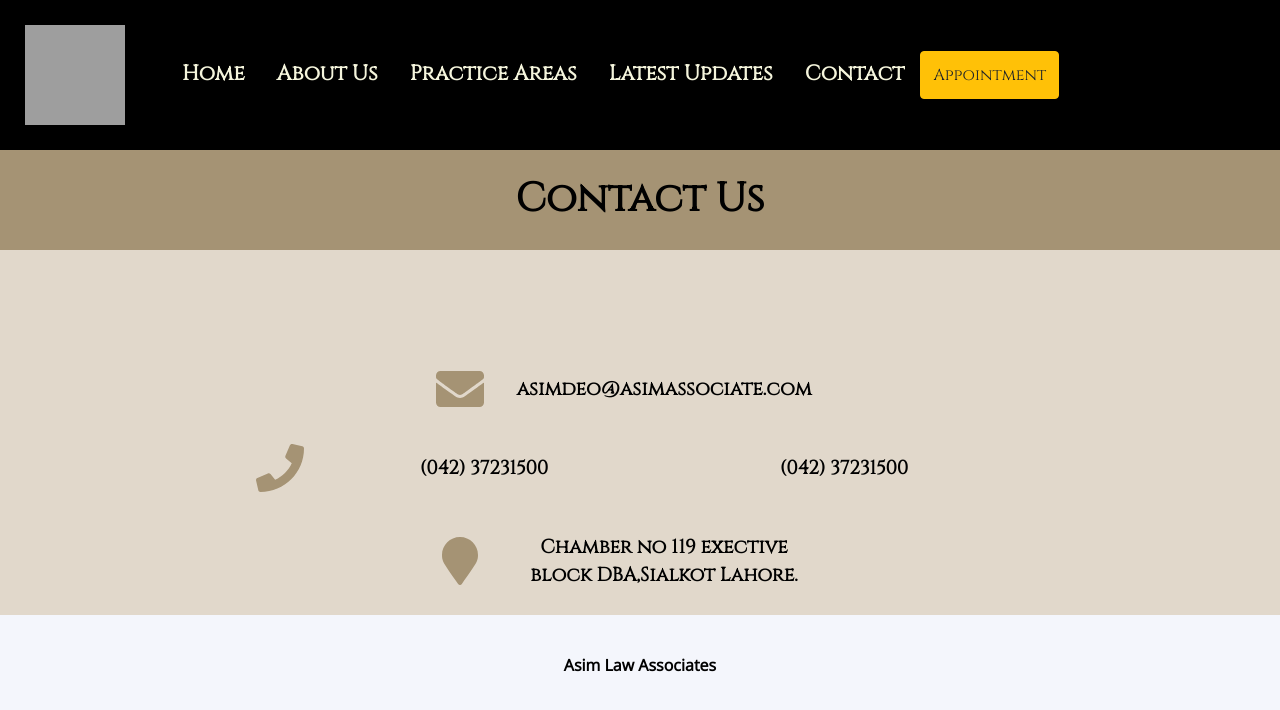
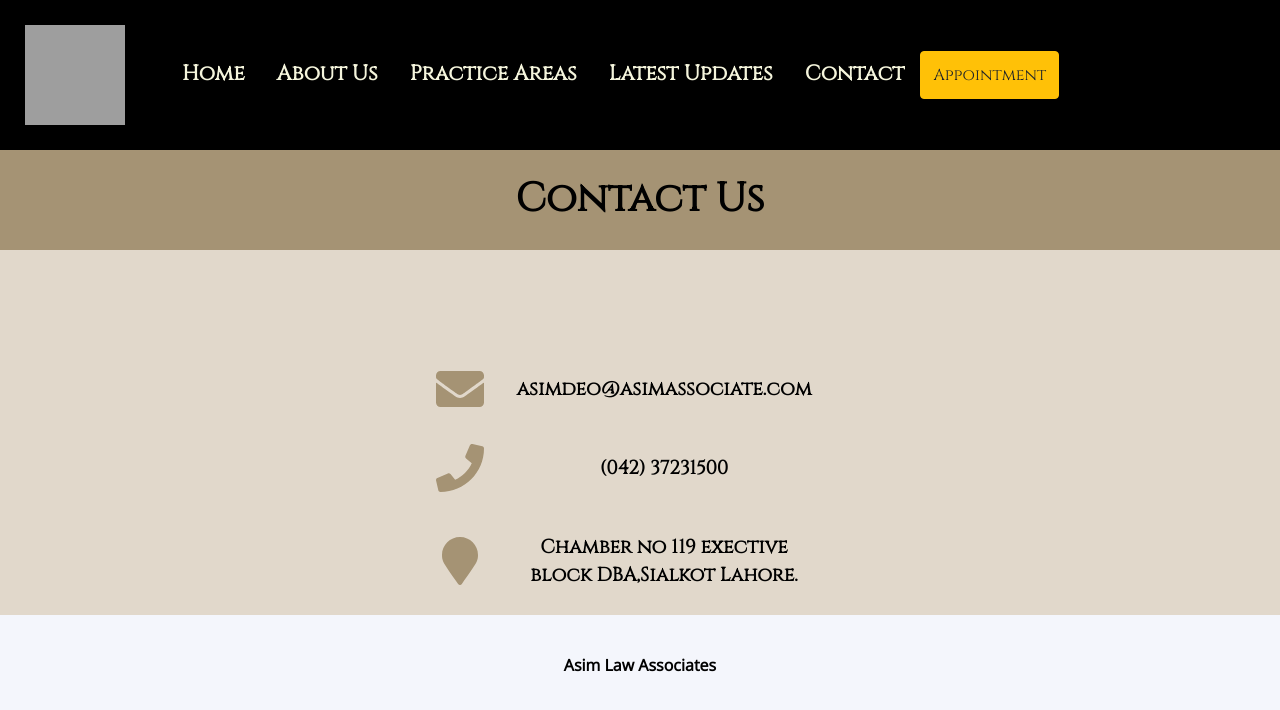
Before and after one commit to Hamzahashmi4444/Associ, a React (Create React App) app: page /contact in a window 1280 px wide. Shown: the top 710 px of the page. Built offline with nearby package versions, Linux system fonts and the light colour scheme; grey boxes are pictures that could not be loaded.

Commit message:
Update ContactPage.js

```diff
--- a/src/components/ContactPage.js
+++ b/src/components/ContactPage.js
@@ -12,7 +12,7 @@ class ContactPage extends Component {
         <div className="contact-page__phone">
           <FaPhone />
           <p>(042) 37231500</p>
-    <p>(042) 37231500</p>
+
         </div>
         <div className="contact-page__address">
           <FaMapMarker />
```
